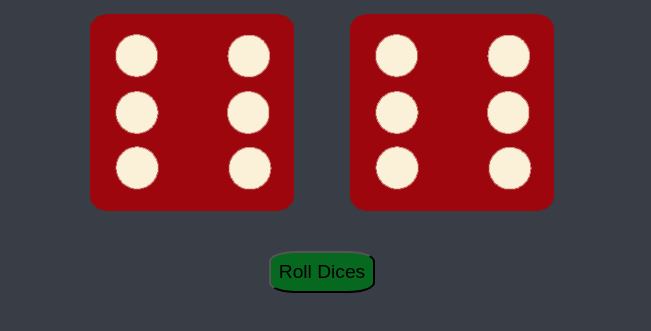
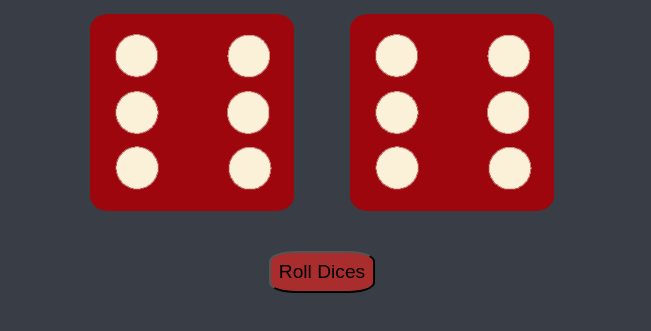
Before and after one commit to shakirhanif/dicegame, a plain HTML site: page public/index.html in a window 1280 px wide. In both pictures the pointer is over the button "Roll Dices". Shown: the part 241-572 px from the top of the page, without its empty margins (318-969 px from the left). Drawn offline with Linux system fonts and the light colour scheme.

Commit message:
color change

```diff
--- a/public/styles.css
+++ b/public/styles.css
@@ -6,7 +6,7 @@
 
 .btn:hover {
   cursor: pointer;
-  background-color: rgb(6, 105, 31);
+  background-color: rgb(170, 45, 45);
 }
 .btn {
   flex: auto;
```
